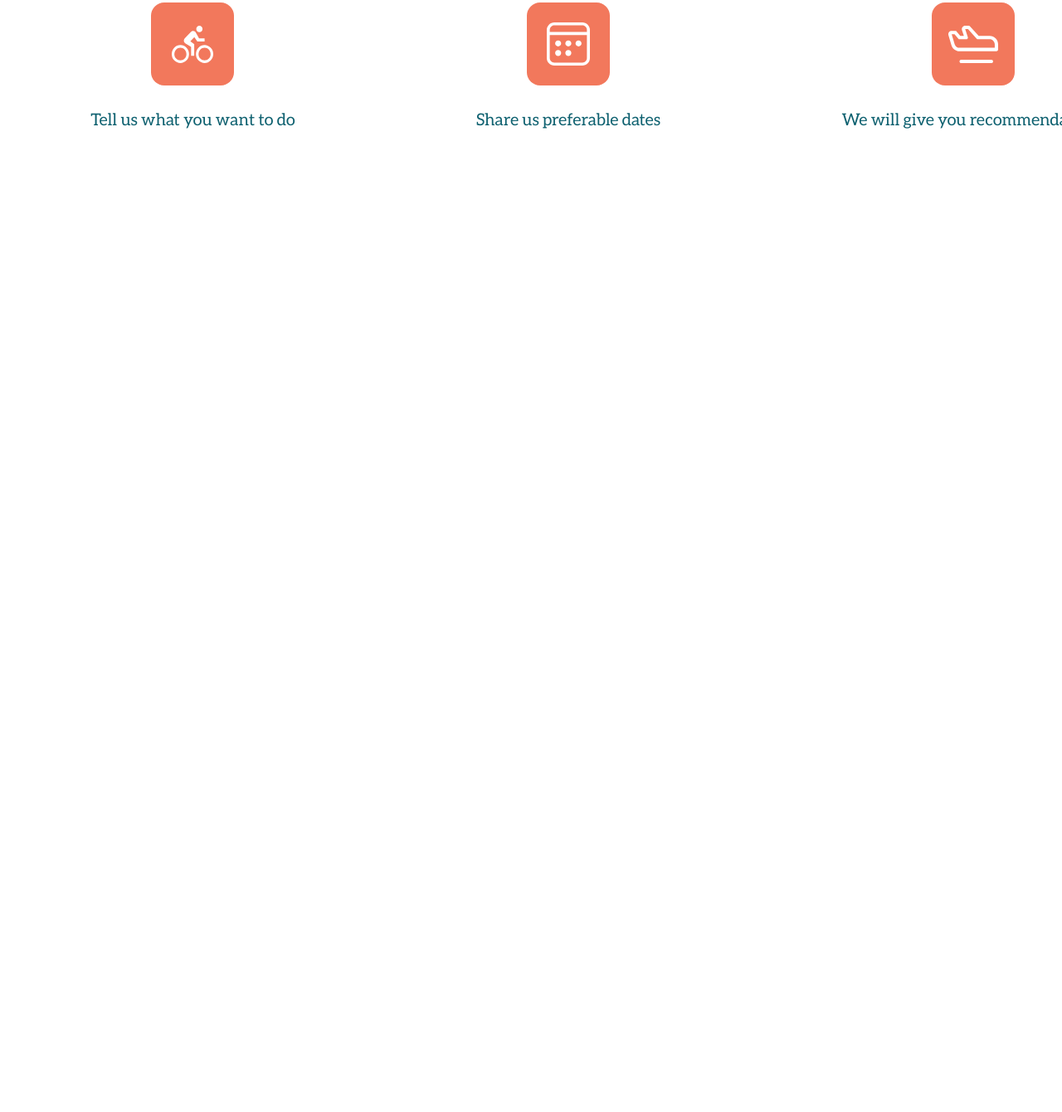
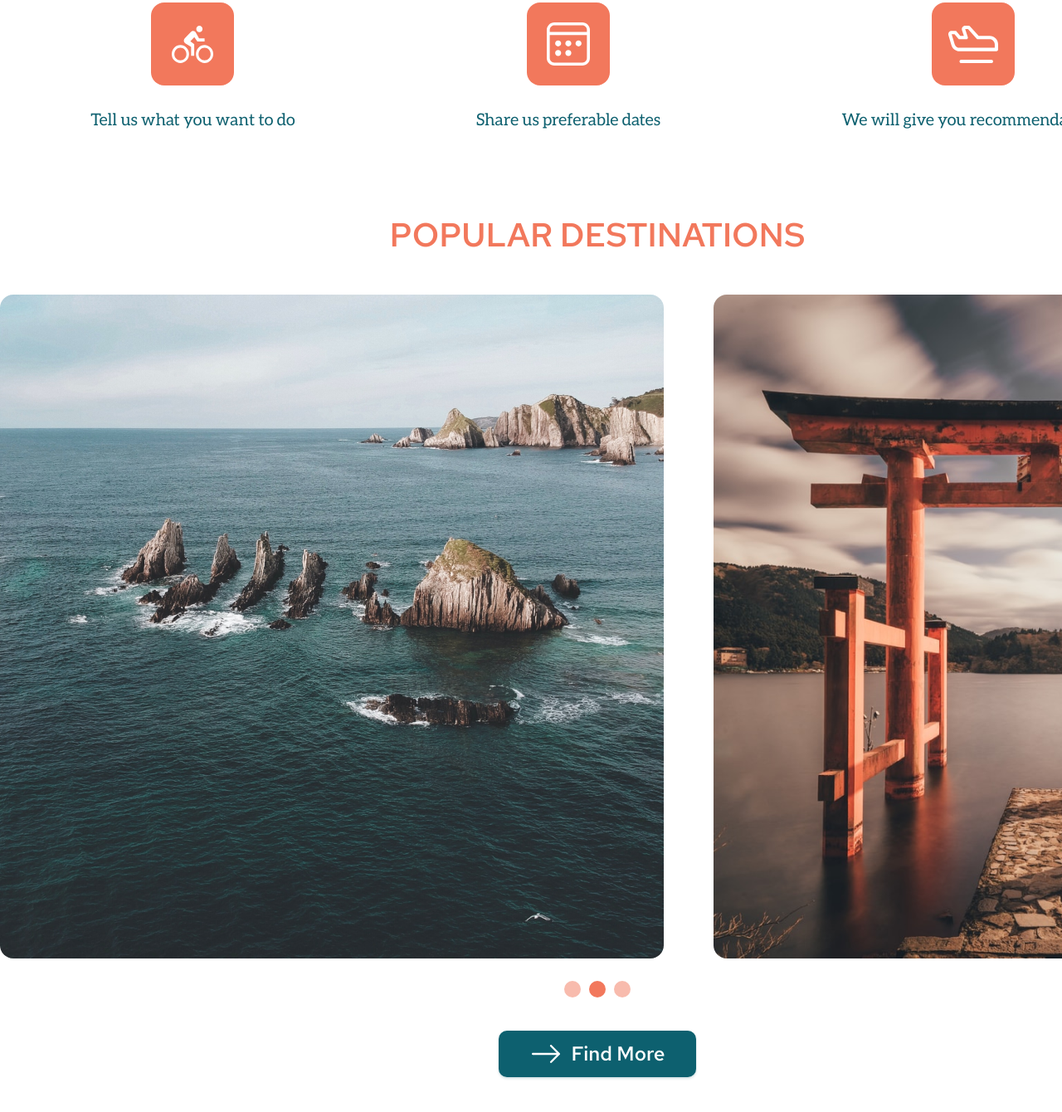
Before and after one commit to AlexGorSer/RS-PRESCHOOL2022Q2, a plain HTML site: page travel/index.html in a window 1280 px wide. Shown: the part 955-2295 px from the top of the page at 83% size. Before the commit the page ends 1211 px from the top, so only its background shows below. Drawn offline with Linux system fonts and the light colour scheme.

Commit message:
feat: add destinations

```diff
--- a/travel/css/style.css
+++ b/travel/css/style.css
@@ -212,12 +212,97 @@ html {
     color: #0D606F;
 }
 
+.destinations__conteiner {
+    display: flex;
+    flex-direction: column;
+    margin-bottom: 8rem;
+}
 
+.destinations__name {
+    margin: 0rem 0rem 4.6rem 0rem;
+    padding: 0rem;
 
+    align-self: center;
+    font-family: 'Red Hat Text';
+    font-style: normal;
+    font-weight: 500;
+    font-size: 4rem;
+    line-height: 5.3rem;
 
+    color: #F2785C;
+}
 
+.destinations__cards {
+    display: flex;
+    gap: 6rem;
+    overflow: hidden;
+}
 
+.destinations__slide {
+    border-radius: 1.6rem;
+}
 
+.destinations__nav {
+    display: flex;
+    justify-content: center;
+    gap: 1rem;
+    margin: 2.4rem 0rem 4rem 0rem;
+}
+
+.destinations__nav-button {
+    width: 20px;
+    height: 20px;
+    background: rgba(242, 120, 92, 0.5);
+    border-radius: 50%;
+    border-color: rgba(242, 120, 92, 0.5);
+    border: none;
+}
+.nav-button-active {
+    background: #F2785C;
+
+}
+
+.destinations__nav-button:hover{
+    cursor: pointer;
+    background: #F2785C;
+}
+.destinations__button {
+    display: flex;
+    align-self: center;
+    font-family: 'Red Hat Text';
+    font-style: normal;
+    font-weight: 500;
+    font-size: 2.4rem;
+    line-height: 3.2rem;
+    align-items: center;
+    color: #FFFFFF;
+    gap: 1rem;
+}
+
+.destinations__button-name {
+    margin: 1.35rem 3.1rem 1.35rem 0rem;
+    color: #FFFFFF;
+    font-family: 'Red Hat Text';
+    font-style: normal;
+    font-weight: 500;
+}
+
+.destinations__button-style {
+    display: flex;
+    justify-content: center;
+    align-items: center;
+    gap: 1rem;
+    background: #0D606F;
+    box-shadow: 0px 0px 3px rgba(13, 96, 111, 0.08), 0px 2px 3px rgba(13, 96, 111, 0.16);
+    border-radius: 1rem;
+    border: none;
+}
+
+.destinations__button-icon-style {
+    width: 4rem;
+    height: 4rem;
+    margin-left: 3.1rem;
+}
 
 
 
--- a/travel/index.html
+++ b/travel/index.html
@@ -60,6 +60,26 @@
           </div>
         </div>
 			</section>
+      <section class="destinations">
+        <div class="destinations__conteiner">
+          <h2 class="destinations__name">POPULAR DESTINATIONS</h2>
+          <div class="destinations__cards">
+            <div class="destinations__slide"> <img  class="destinations__slide" src="./assets/img/Rectangle23.png" alt=""></div>
+            <div class="destinations__slide"> <img class="destinations__slide"src="./assets/img/Rectangle24.png" alt=""></div>
+            <div class="destinations__slide"> <img class="destinations__slide"src="./assets/img/Rectangle25.png" alt=""></div>
+          </div>
+          <div class="destinations__nav">
+            <button class="destinations__nav-button"></button>
+            <button class="destinations__nav-button nav-button-active"></button>
+            <button class="destinations__nav-button"></button>
+          </div>
+          <div class="destinations__button">
+            <button class="destinations__button-style">
+              <img class="destinations__button-icon-style" src="./assets/icons/bi_arrow-right.svg" alt=""><p class="destinations__button-name">Find More</p>
+            </button>
+          </div>
+        </div>
+      </section>
 		</div>
 	</main>
 </body>
```
Also changed, not shown: travel/assets/icons/bi_arrow-right.svg (added), travel/assets/img/Rectangle23.png (added), travel/assets/img/Rectangle24.png (added), travel/assets/img/Rectangle25.png (added).
